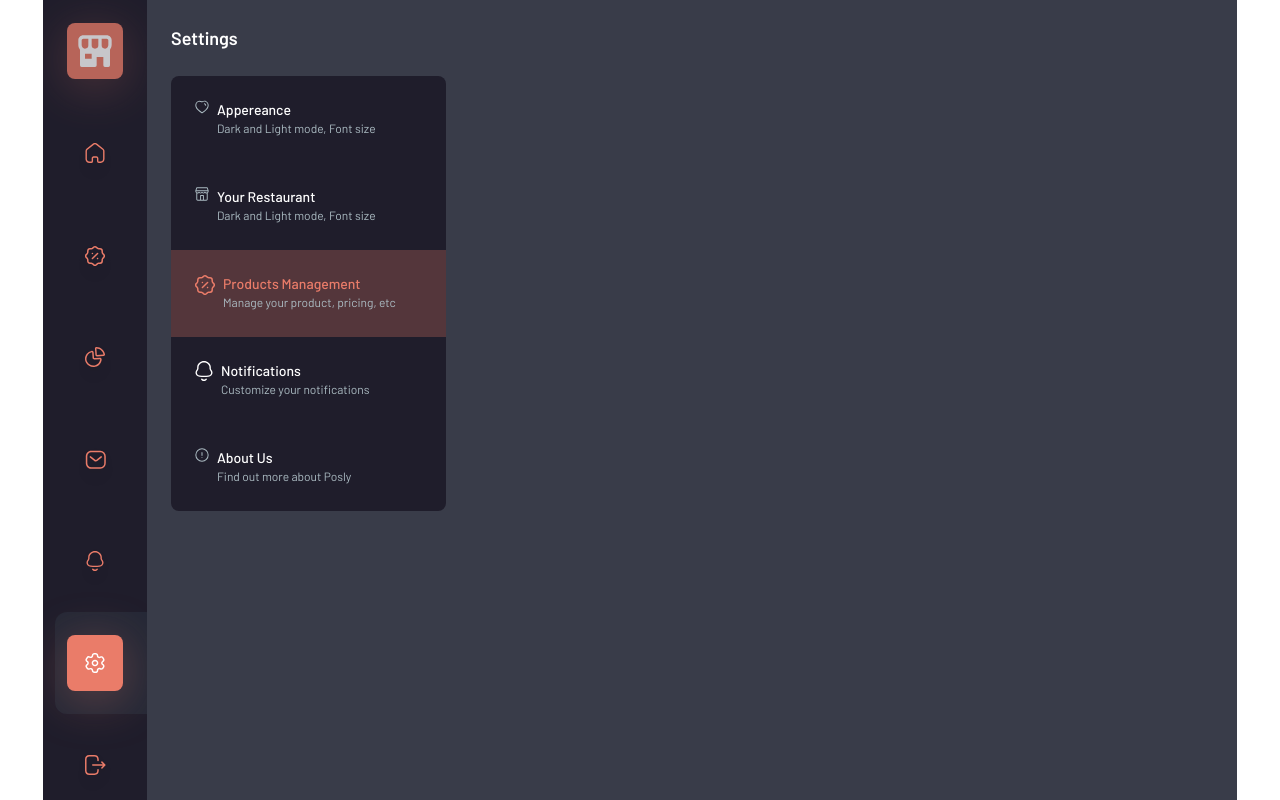
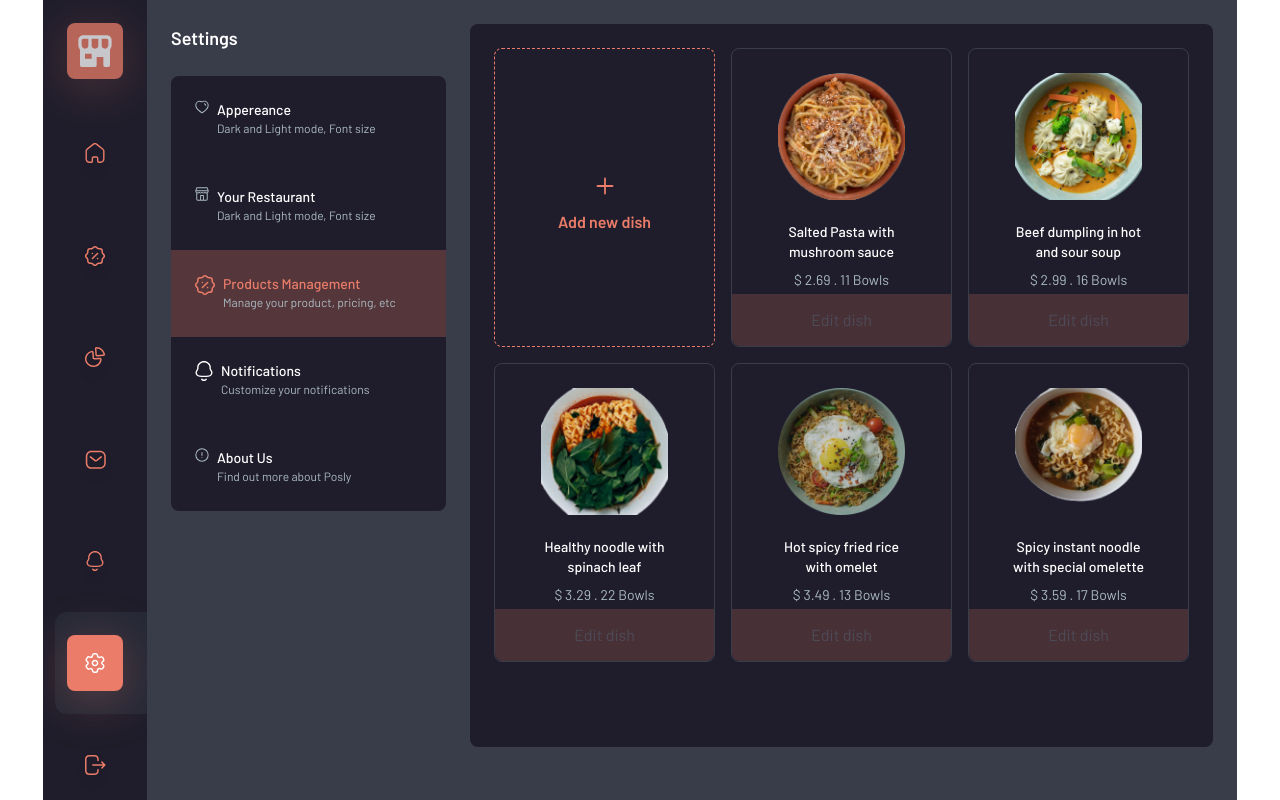
Before and after one commit to pseudoeazy/foodapp-jaegar-resto, a Next.js app: page /settings in a window 1280 px wide. Built offline with nearby package versions, Linux system fonts and the light colour scheme.

Commit message:
add product list for settings

```diff
--- /dev/null
+++ b/components/dashboard/settings/AddDish.jsx
@@ -0,0 +1,26 @@
+import { Plus } from "components/icons";
+import useHover from "hooks/useHover";
+
+const styles = {
+  button: `
+  w-full
+  h-full
+  flex
+  flex-col
+  justify-center
+  items-center
+  `,
+};
+const AddDish = () => {
+  const { ref, isHover } = useHover();
+  return (
+    <button className={`${styles.button}`}>
+      <span ref={ref} className="h-12 w-12 flex justify-center items-center ">
+        <Plus isHover={!isHover} />
+      </span>
+      <span className="font-semibold text-primary text-base">Add new dish</span>
+    </button>
+  );
+};
+
+export default AddDish;
--- /dev/null
+++ b/components/dashboard/settings/ManageProducts.jsx
@@ -0,0 +1,21 @@
+import scrollStyle from "/components/sidebar/Navbar.module.css";
+import products from "data/products";
+import Product from "./Product";
+
+const ManageProducts = () => {
+  return (
+    <section
+      className={`w-[46.4375rem] h-[45.1875rem] overflow-x-hidden overflow-y-scroll bg-basebg-400 p-6 rounded-lg ${scrollStyle.scrollbar}`}
+    >
+      <section>
+        <ul className="grid grid-cols-3 gap-4">
+          {products.map((product, idx) => (
+            <Product key={idx} index={idx} {...product} />
+          ))}
+        </ul>
+      </section>
+    </section>
+  );
+};
+
+export default ManageProducts;
--- a/components/dashboard/settings/MenuLink.jsx
+++ b/components/dashboard/settings/MenuLink.jsx
@@ -4,16 +4,28 @@ import useHover from "hooks/useHover";
 
 const styles = {
   li: `
+  relative
   first:rounded-t-lg
   last:rounded-b-lg
   h-[5.4375rem]
   py-6
   pl-6
   cursor-pointer
+  transition
+  duration-500
+  ease-in-out
     `,
   button: `
+  relative
   h-[2.4375rem]
-  flex`,
+  flex
+  transition
+  duration-500
+  ease-in-out
+  `,
+  span: `
+  flex flex-col
+  `,
 };
 
 /**
@@ -29,7 +41,7 @@ const MenuLink = ({ label, description, path, icons: Icon }) => {
   return (
     <li
       ref={ref}
-      className={`${styles.li}`}
+      className={`${styles.li} `}
       style={{
         ...(isHover && {
           backgroundColor: `rgba(234, 124, 105, 0.26)
@@ -42,7 +54,7 @@ const MenuLink = ({ label, description, path, icons: Icon }) => {
           <div className="mr-2 ">
             <Icon isHover={isHover} isSettings />
           </div>
-          <div className="flex flex-col ">
+          <div className={`${styles.span}`}>
             <span
               className={`text-left   font-medium text-sm ${
                 isHover ? "text-primary" : "text-white"
--- /dev/null
+++ b/components/dashboard/settings/Product.jsx
@@ -0,0 +1,70 @@
+import Image from "next/image";
+import AddDish from "./AddDish";
+import useHover from "hooks/useHover";
+
+const styles = {
+  li: `
+    w-[13.8125rem]
+    h-[18.6875rem]
+    first:border-dashed
+    first:border-primary
+    border
+    border-basebg-200
+    rounded-lg
+    duration-200
+    ease-in-out
+    transform
+    `,
+  button: `
+    w-full self:end
+    flex justify-center
+    items-center h-[3.25rem]
+    bg-primary opacity-20
+     hover:opacity-100
+     rounded-b-lg text-center
+     text-white
+    duration-200
+    ease-in-out
+    transform `,
+};
+const Product = ({ index, name, price, imgUrl, quantity }) => {
+  const { ref, isHover } = useHover();
+  return (
+    <li
+      className={`${styles.li}`}
+      ref={ref}
+      style={{
+        ...(isHover && {
+          filter: `drop-shadow(0px 8px 24px rgba(234, 124, 105, 0.32))`,
+        }),
+      }}
+    >
+      {index === 0 ? (
+        <AddDish />
+      ) : (
+        <div className="w-full h-full flex flex-col items-center justify-center">
+          <div className="flex flex-col items-center pt-6 pb-1">
+            <figure className="block">
+              <Image
+                src={`/images/${imgUrl}`}
+                alt={name}
+                width={127}
+                height={127}
+              />
+            </figure>
+            <div className="w-36 flex flex-col items-center text-center mt-4">
+              <span className="text-sm font-medium text-white">{name}</span>
+              <span className="mt-2 text-sm font-normal text-textbg-300">
+                <span>$ {price}</span> . <span> {quantity} Bowls</span>
+              </span>
+            </div>
+          </div>
+          <button type="button" className={styles.button}>
+            Edit dish
+          </button>
+        </div>
+      )}
+    </li>
+  );
+};
+export default Product;
--- a/pages/settings.js
+++ b/pages/settings.js
@@ -1,16 +1,18 @@
 import Layout from "@components/Layout";
 import Header from "components/dashboard/Header";
 import SubMenu from "components/dashboard/settings/SubMenu";
+import ManageProducts from "components/dashboard/settings/ManageProducts";
 import { Navbar } from "@components/sidebar/";
 
 export default function Settings() {
   return (
     <Layout>
       <Navbar />
-      <main className="flex-1 min-h-screen p-6  bg-basebg-200">
-        <Header title="Settings | Jaegar Resto">
+      <main className="flex-1 flex space-x-6 min-h-screen p-6  bg-basebg-200">
+        <Header title="Manage Products - Settings | Jaegar Resto">
           <SubMenu />
         </Header>
+        <ManageProducts />
       </main>
     </Layout>
   );
```
